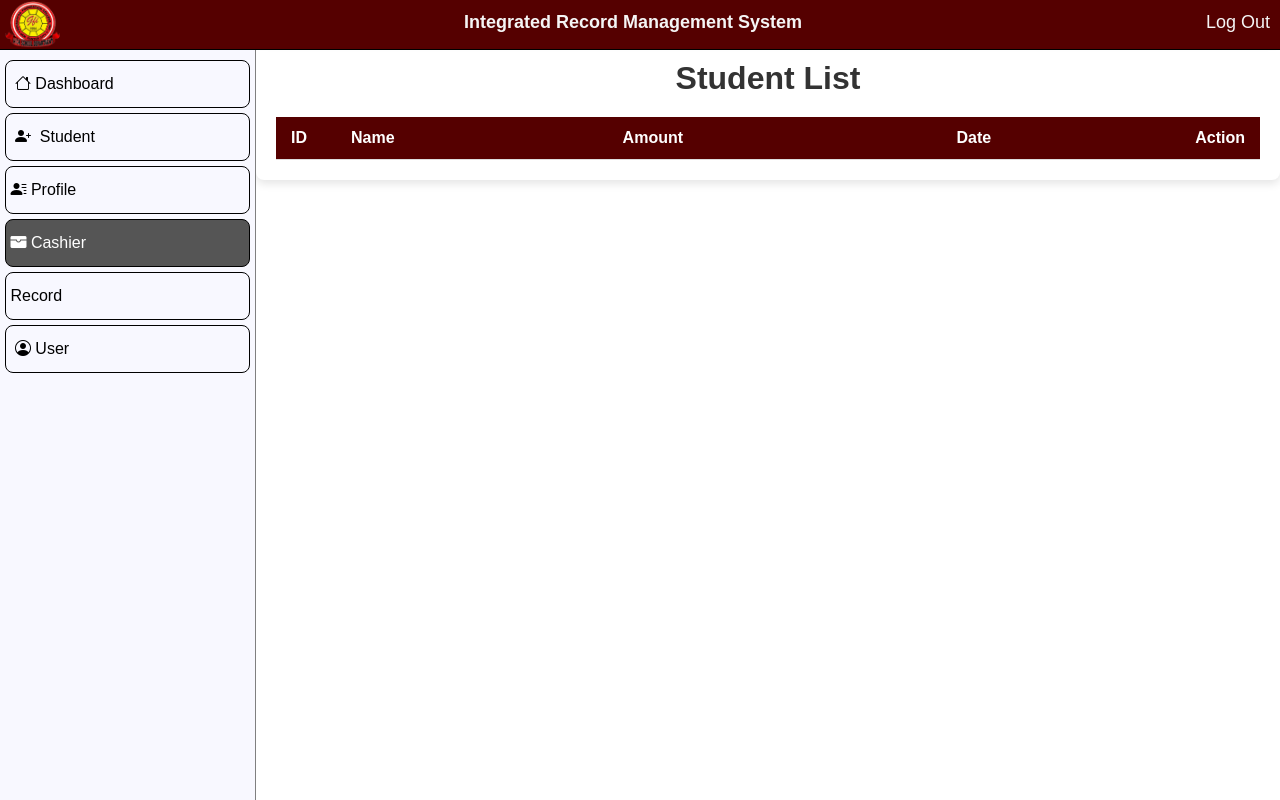
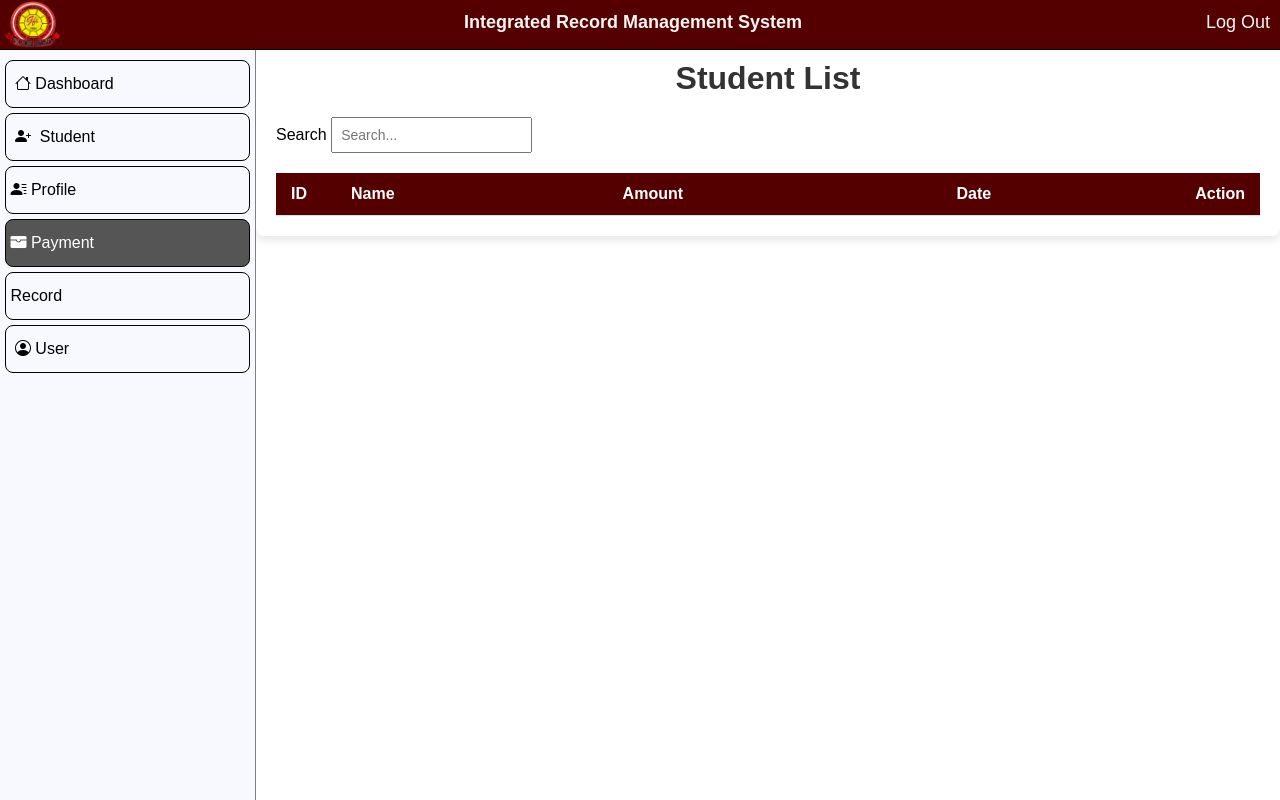
Before and after one commit to ChrisRafael/IRMS, a PHP site: page /casheir/ in a window 1280 px wide. Run offline with PHP 8.4, Linux system fonts and the light colour scheme; data that the repository does not hold is empty; some libraries are stand-ins or nearby versions.

Commit message:
additional

```diff
--- a/casheir/index.php
+++ b/casheir/index.php
@@ -6,6 +6,10 @@
         <title>Account</title>
         <link rel="stylesheet" href="../assets/css/css.css">
         <link rel="icon" type="image/x-icon" href="../file_index/image/jhslogo.png">
+        <script src="https://ajax.googleapis.com/ajax/libs/jquery/3.5.1/jquery.min.js"></script>
+        <link rel="stylesheet" href="'../assets/js/jquery-3.5.1.js">
+        <script src="../assets/js/search.js"></script>
+
 
     </head>
     <body>
@@ -23,6 +27,13 @@
         <div class="search-box">
 
         </div>
+        <div class="MyModal">
+        <label for="search-item">
+            Search
+            <input type="text" id="MyModal" name="search" placeholder="Search..." class="search-input">
+        </label>
+        </div>
+
 
         <!-- Student Table -->
         <table id="example" class="data list">
@@ -48,11 +59,11 @@
                     FROM student s
                     LEFT JOIN downpayment d ON d.student_id = s.id
                     WHERE s.del_status != 'deleted'
-                    ORDER BY s.id;            ");
+                    ORDER BY s.id;  "
+                );
+                while ($row = mysqli_fetch_array($squery)) {
+
              ?>
-             <?php
-                 while ($row = mysqli_fetch_array($squery)) {
-                 ?>
                 <tr class="table-row">
                     <td><?php echo $row['id']; ?></td>
                     <td>
--- a/index.php
+++ b/index.php
@@ -3,8 +3,7 @@
 <head>
     <meta charset="utf-8" />
     <meta name="google" value="notranslate" />
-    <link rel="icon" type="image/x-icon" href="../file_index/image/jhslogo.png">
-    <link rel="stylesheet" href="../assets/css/style.css">
+    <link rel="icon" type="image/x-icon" href="file_index/image/jhslogo.png">
     <title>Login Page</title>
     <style>
         /* General Styles */
@@ -88,6 +87,9 @@
             <label>Password:</label>
             <input type="password" class="form-control" id="password" name="password" required>
             <button type="button" id="togglePassword">Show</button>
+            <?php if (isset($_GET['error'])): ?>
+            <p style="color: red;text-align:center;"><?php echo $_GET['error']; ?></p>
+            <?php endif; ?>
 
             <div class="footer">
                 <button type="submit">Login</button>
--- a/navbar.php
+++ b/navbar.php
@@ -130,7 +130,8 @@
 <div class="main-contianer">
         <!-- Sidebar -->
         <div class="side-contianer">
-            <div class="side-bar">
+                    <div class="side-bar">
+
                 <ul class="selection">
                     <!-- Dashboard -->
                     <li class="" >
@@ -143,7 +144,7 @@
                     <a href="../profile/" class="<?php if ($page == 'profile') {echo 'active';} ?>">&nbsp;<i class="bi bi-person-lines-fill"></i>&nbsp;Profile</a>
                     </li>
                     <li>
-                    <a href="../casheir/" class="<?php if ($page == 'casheir') {echo 'active';} ?>">&nbsp;<i class="bi bi-wallet-fill"></i>&nbsp;Cashier</a>
+                    <a href="../casheir/" class="<?php if ($page == 'casheir') {echo 'active';} ?>">&nbsp;<i class="bi bi-wallet-fill"></i>&nbsp;Payment</a>
                     </li>
 
 
```
Also changed, not shown: casheir/account.php (+27 -5 lines).
